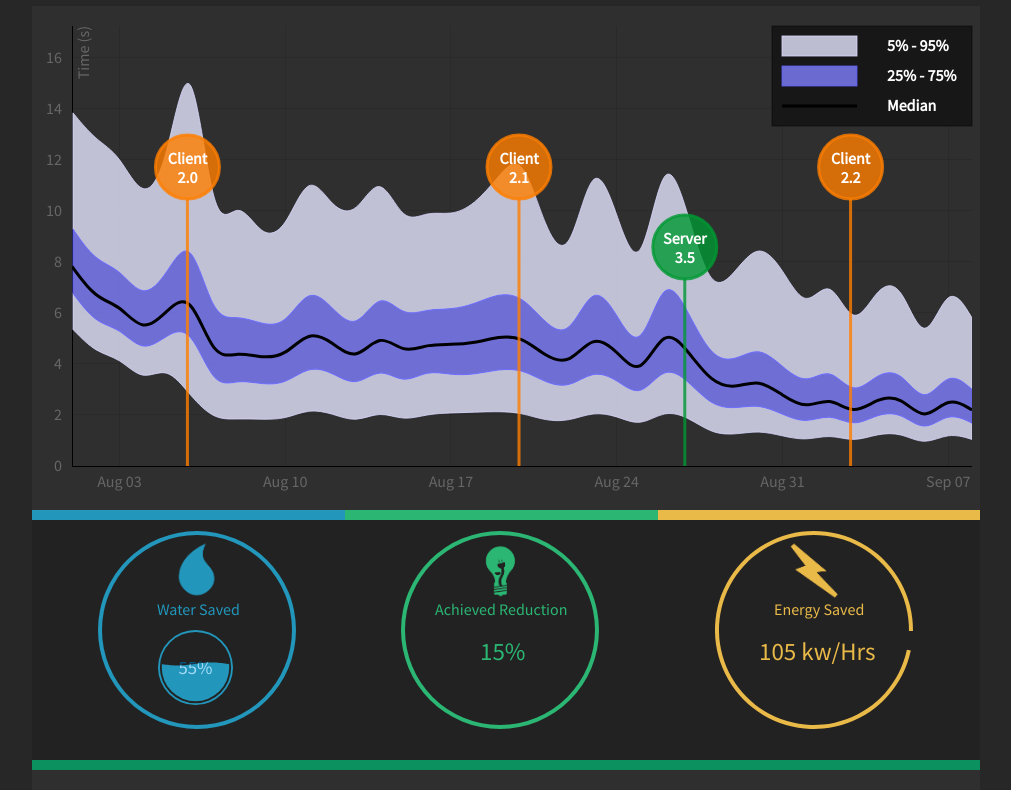
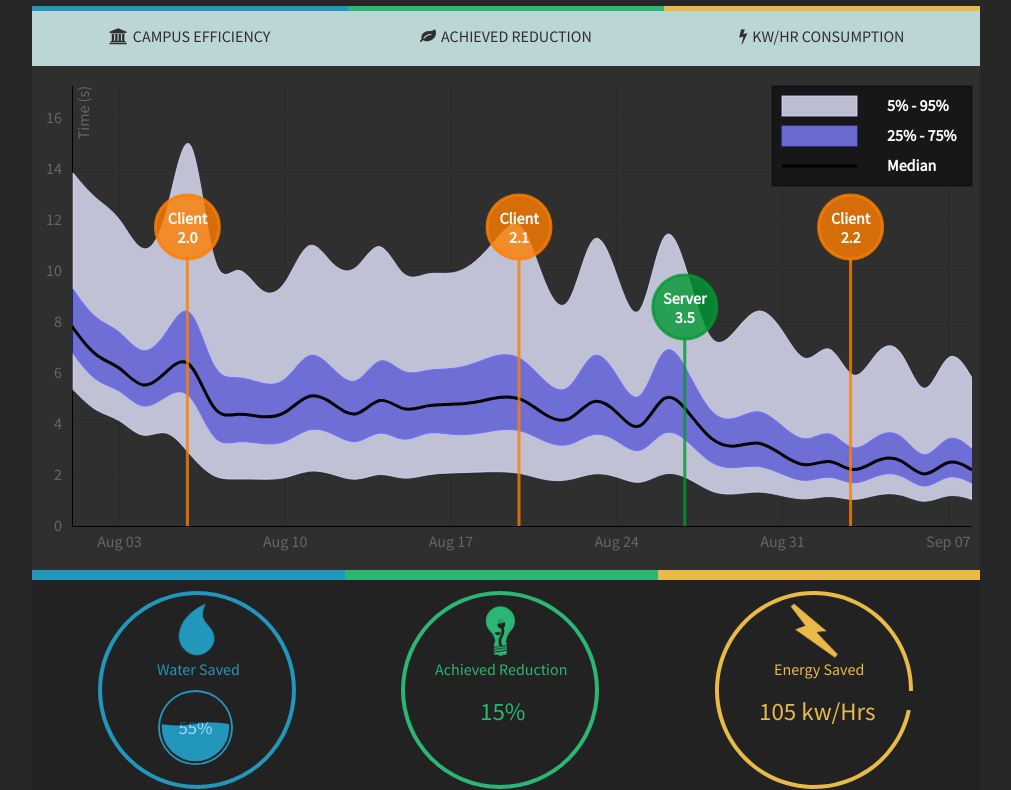
Before and after one commit to ComputrolsInc/cbw-dashexample, a website: page app/index.html in a window 1280 px wide. Shown: the part 162-952 px from the top of the page, without its empty margins (134-1145 px from the left). Drawn offline with Linux system fonts and the light colour scheme.

Commit message:
styles - add navigation bar for interchanging data

```diff
--- a/app/index.html
+++ b/app/index.html
@@ -22,20 +22,20 @@
             </div>
 
             <div class="dash_appbar--location">
-                <span class="location_name"><i class="icon icon-university"></i>Playa Vista Bldg #1</span>
+                <span class="location_name"><i class="icon icon-star"></i>Playa Vista Bldg #1</span>
                 <span class="location_occupants"><i class="icon icon-users"></i>575 Occupants</span>
                 <span class="location_date"><i class="icon icon-calendar"></i>June 16th, 2015</span>
             </div>
         </div>
         <h1>Computrols Interactive Dashboard</h1>
 
-<!--         <div class="dash_location">
-            <span class="dash_location--name"><i class="icon icon-university"></i>Playa Vista Bldg #1</span>
-            <span class="dash_location--occupants"><i class="icon icon-users"></i>575 Occupants</span>
-            <span class="dash_location--date"><i class="icon icon-calendar"></i>June 16th, 2015</span>
-        </div> -->
         <!-- Interchanging Dash data -->
         <div class="dash_interchanging">
+            <div class="dash_interchanging--nav">
+                <div class="label campus"><i class="icon icon-university"></i>Campus Efficiency</div>
+                <div class="label reduction"><i class="icon icon-leaf"></i>Achieved Reduction</div>
+                <div class="label consumption"><i class="icon icon-bolt"></i>kW/hr Consumption</div>
+            </div>
             <div class="dash_interchanging--container">
                 <svg id="container_svg" width="100%" height="500"></svg>
             </div>
--- a/app/styles/main.scss
+++ b/app/styles/main.scss
@@ -72,6 +72,64 @@ main.dash {
 
         min-height: 500px;
         background-color: $color-black-secondary;
+
+        .dash_interchanging--nav {
+            width: 100%;
+            min-height: 50px;
+
+            .label {
+                background-color: $color-white-secondary;
+                box-sizing: border-box;
+                float:left;
+                padding: 15px;
+                width: 33.33%;
+                text-align:center;
+                text-transform: uppercase;
+                border-bottom-width: 5px;
+                border-bottom-style: solid;
+                border-top-width: 5px;
+                border-top-style: solid;
+                border-bottom-color: $color-white-secondary;
+                color: $color-black-secondary;
+
+                cursor: pointer;
+
+                i {
+                    margin-right: 5px;
+                }
+            }
+
+            .label.consumption {
+                border-top-color: $color-yellow-electricity;
+
+                &:hover {
+                    color: $color-yellow-electricity;
+                    border-bottom-color: $color-yellow-electricity;
+                }
+            }
+
+            .label.campus {
+                border-top-color: $color-blue-water;
+
+                &:hover {
+                    color: $color-blue-water;
+                    border-bottom-color: $color-blue-water;
+                }
+            }
+
+            .label.reduction {
+                border-top-color: $color-green-energy;
+
+                &:hover {
+                    color: $color-green-energy;
+                    border-bottom-color: $color-green-energy;
+                }
+            }
+        }
+
+        .dash_interchanging--container {
+
+        }
     }
 
     .dash_statistics {
```
Also changed, not shown: app/styles/main.css.
